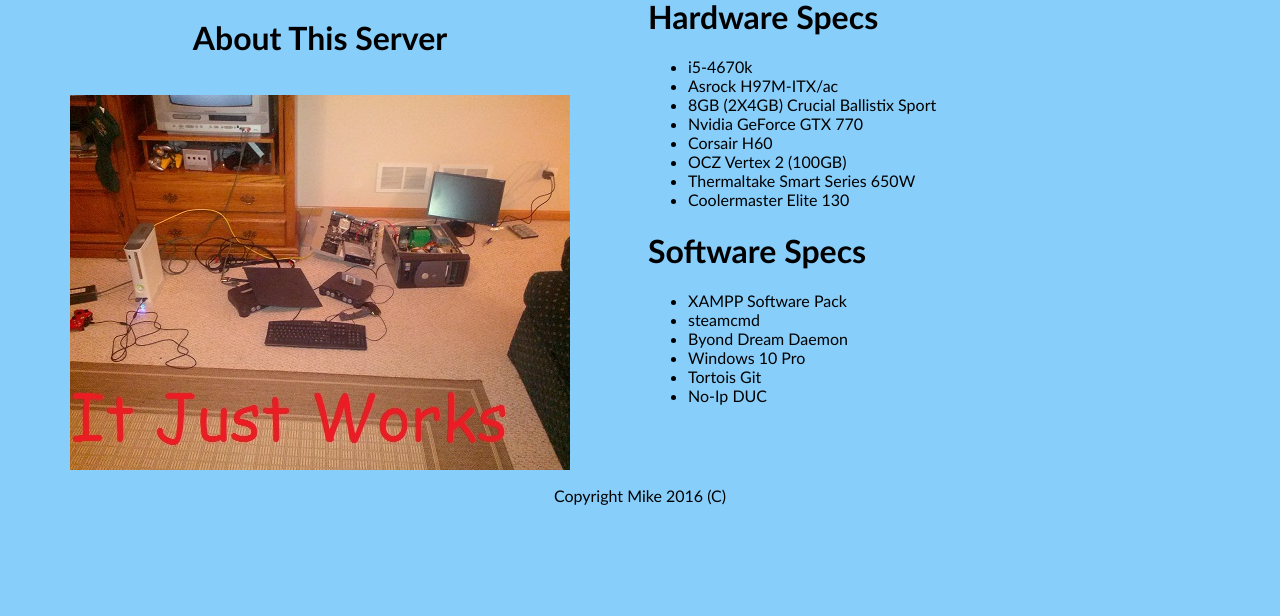
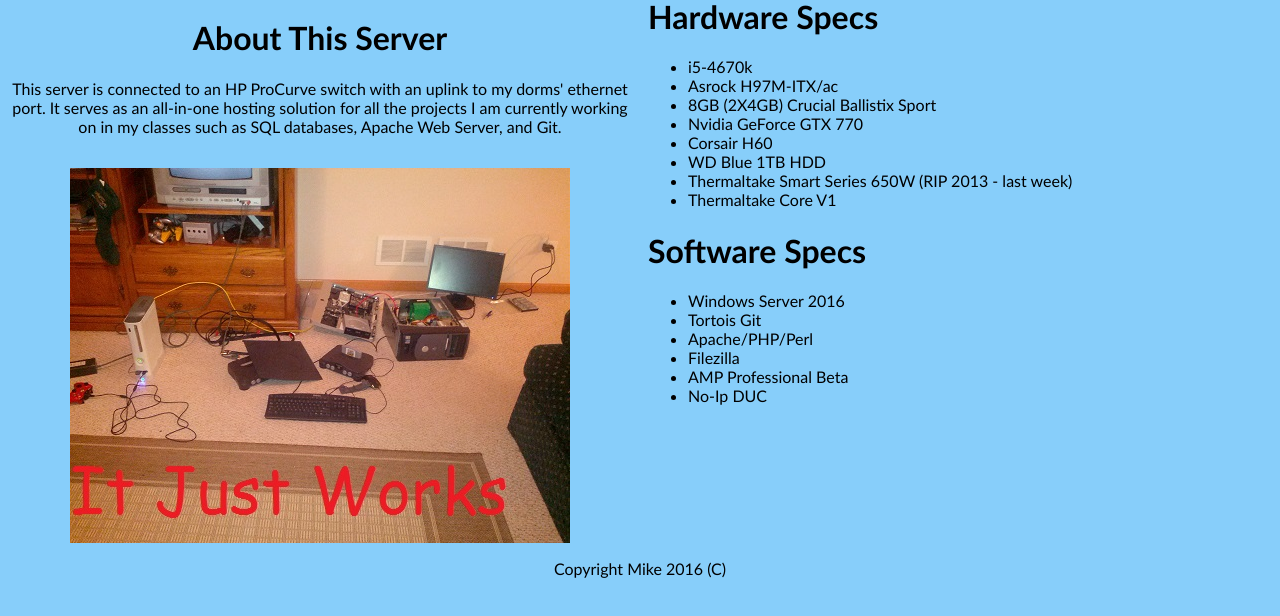
Before and after one commit to mfarrell-iit/f16-itm361, a plain HTML site: page setup/index.html in a window 1280 px wide. Shown: the part 54-670 px from the top of the page. Drawn offline with Linux system fonts and the light colour scheme.

Commit message:
Made some small textual additions and retested validation before final turn in

```diff
--- a/css/stylesheet.css
+++ b/css/stylesheet.css
@@ -50,7 +50,9 @@ footer {
 
 .loremipsum {
     text-align: left;
+  color: white;
     font-family: fantasy;
+    padding: 0 10em 0 10em;
 }
 
 .picture {
--- a/setup/index.html
+++ b/setup/index.html
@@ -15,6 +15,11 @@
             <div class="specs">
 			<header>
 				<h1>About This Server</h1>
+                  <p>
+                    This server is connected to an HP ProCurve switch with an uplink to my dorms' ethernet port.
+                    It serves as an all-in-one hosting solution for all the projects I am currently working on in my classes such as SQL databases, Apache Web Server, and Git.
+
+                  </p>
 				<img src="img/server.jpg" alt="My Server" class="picture">
                 <link rel="stylesheet" type="text/css" href="/css/stylesheet.css">
 			</header>
@@ -26,17 +31,17 @@
 					<li>8GB (2X4GB) Crucial Ballistix Sport</li>
 					<li>Nvidia GeForce GTX 770</li>
 					<li>Corsair H60</li>
-					<li>OCZ Vertex 2 (100GB)</li>
-					<li>Thermaltake Smart Series 650W</li>
-					<li>Coolermaster Elite 130</li>
+					<li>WD Blue 1TB HDD</li>
+					<li>Thermaltake Smart Series 650W (RIP 2013 - last week)</li>
+					<li>Thermaltake Core V1</li>
 				</ul>
 			<h1>Software Specs</h1>
 				<ul>
-					<li>XAMPP Software Pack</li>
-					<li>steamcmd</li>
-					<li>Byond Dream Daemon</li>
-					<li>Windows 10 Pro</li>
+					<li>Windows Server 2016</li>
 					<li>Tortois Git</li>
+					<li>Apache/PHP/Perl</li>
+					<li>Filezilla</li>
+					<li>AMP Professional Beta</li>
                     <li>No-Ip DUC</li>
 				</ul>
             </div>
```
Also changed, not shown: index.html (+6 -0 lines), resume/index.html (+1 -1 lines), test/index.html (+2 -0 lines), text/index.html (+1 -0 lines).
